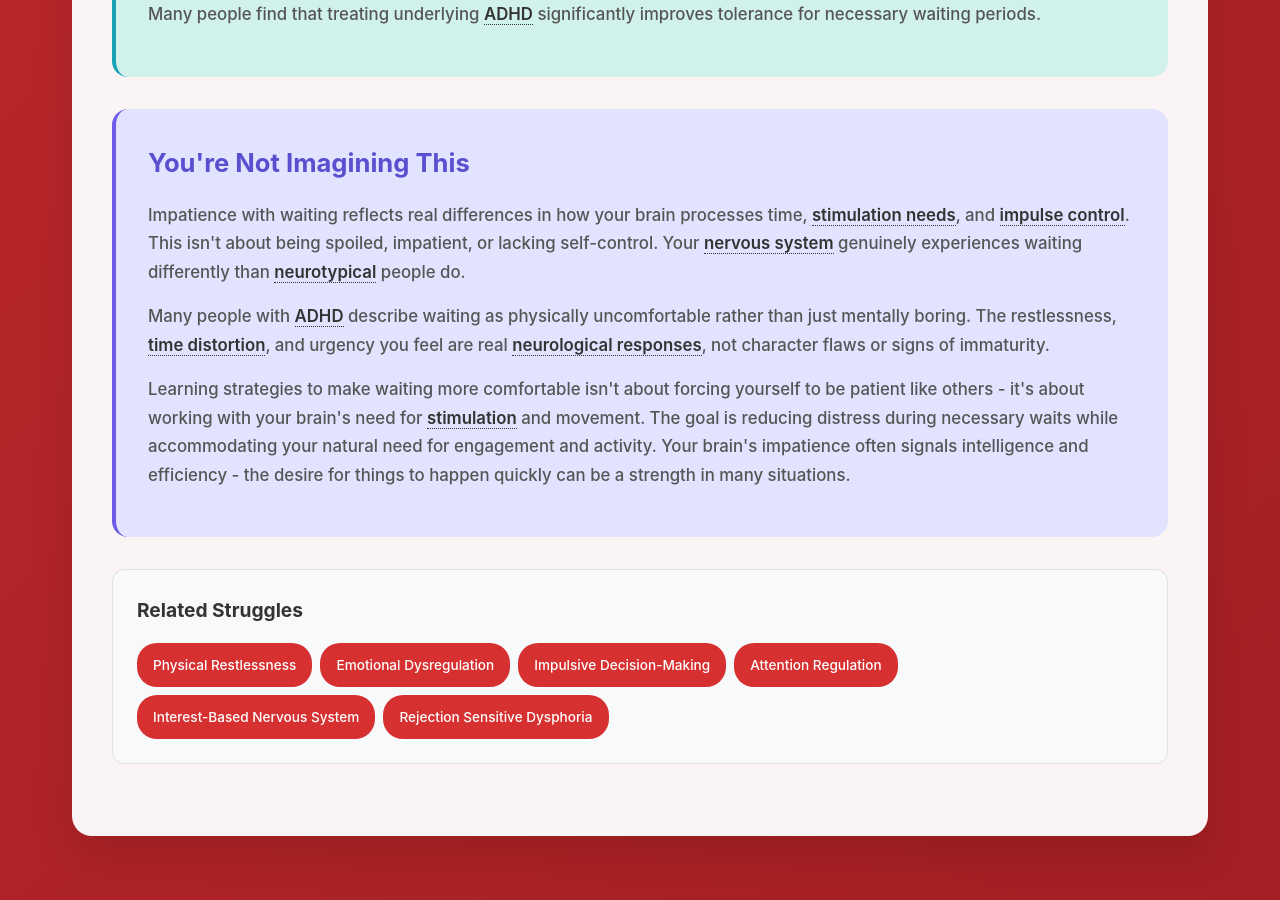
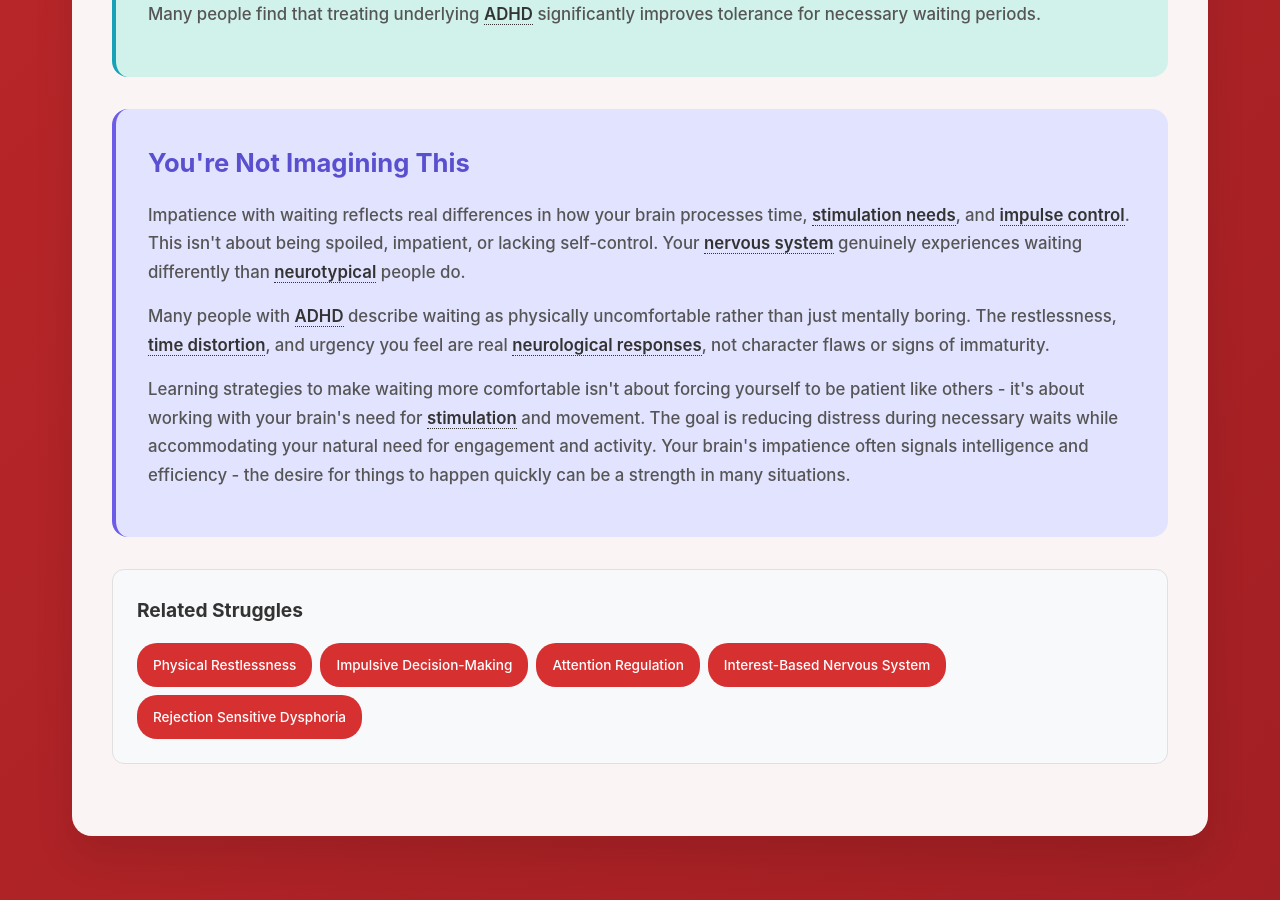
Before and after one commit to neurodivergent-survival-guide/neurodivergent-survival-guide, a Jekyll site: the page built from struggles/impatience-with-waiting.html, in a window 1280 px wide and 900 px high, scrolled down 3171 px. Built offline with Jekyll 4.4.1, drawn with Linux system fonts in a browser that asks for light colours.

Commit message:
Update impatience-with-waiting.html

```diff
--- a/struggles/impatience-with-waiting.html
+++ b/struggles/impatience-with-waiting.html
@@ -561,7 +561,6 @@ title: "Impatience with Waiting"
                 <h3>Related Struggles</h3>
                 <div class="struggle-tags">
                     <a href="{{ '/struggles/physical-restlessness.html' | relative_url }}" class="struggle-tag">Physical Restlessness</a>
-                    <a href="{{ '/struggles/emotional-dysregulation.html' | relative_url }}" class="struggle-tag">Emotional Dysregulation</a>
                     <a href="{{ '/struggles/impulsive-decision-making.html' | relative_url }}" class="struggle-tag">Impulsive Decision-Making</a>
                     <a href="{{ '/struggles/attention-regulation.html' | relative_url }}" class="struggle-tag">Attention Regulation</a>
                     <a href="{{ '/struggles/interest-based-nervous-system.html' | relative_url }}" class="struggle-tag">Interest-Based Nervous System</a>
```
